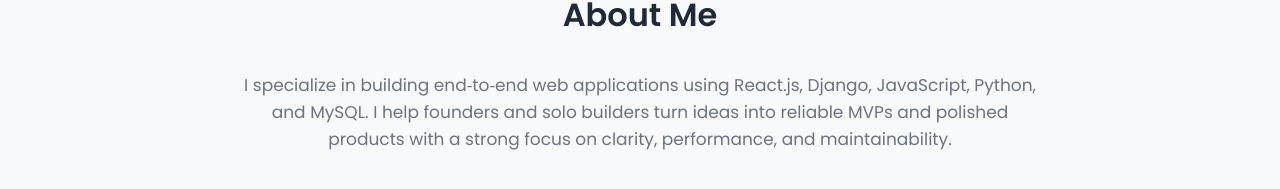
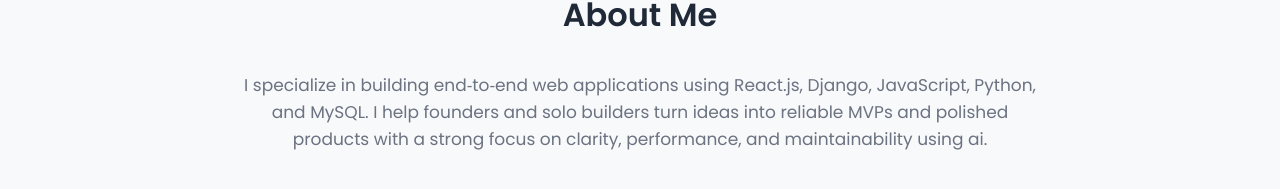
Before and after one commit to QuantizedDeveloper/Portfolio-, a plain HTML site: page index.html in a window 1280 px wide. Shown: the part 811-1000 px from the top of the page. Drawn offline with Linux system fonts and the light colour scheme.

Commit message:
Modify about me section to mention AI
Updated the description to include AI in the performance and maintainability focus.

```diff
--- a/index.html
+++ b/index.html
@@ -223,7 +223,7 @@
   <p>
     I specialize in building end‑to‑end web applications using React.js, Django, JavaScript, Python, and MySQL.
     I help founders and solo builders turn ideas into reliable MVPs and polished products with a strong focus on clarity,
-    performance, and maintainability.
+    performance, and maintainability using ai.
   </p>
 </section>
 
```
